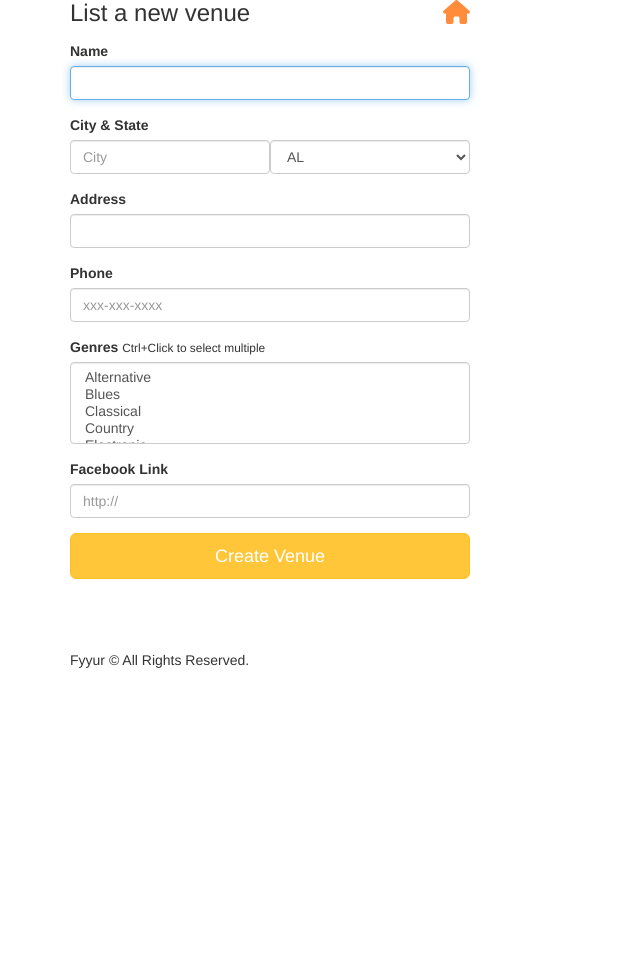
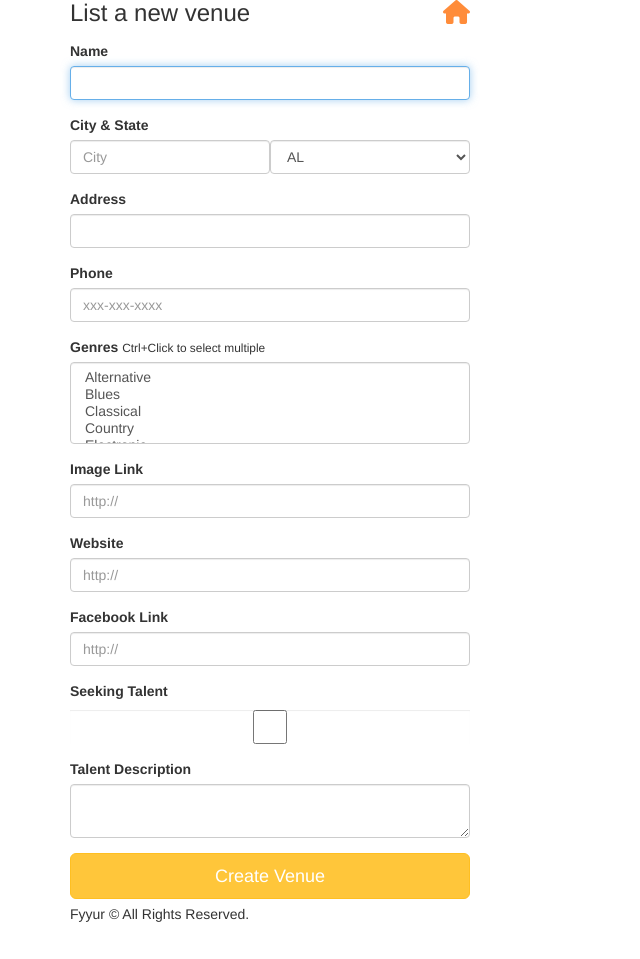
Before and after one commit to ProcureEminenceMB/Udacity-Project-Artist-Booking-Site, a Flask app: page /venues/create in a window 1280 px wide. Shown: the part 95-1054 px from the top of the page, without its empty margins (0-640 px from the left). Before the commit the page ends 763 px from the top, so only its background shows below. Run offline with Flask 2, Linux system fonts and the light colour scheme; some libraries are stand-ins or nearby versions.

Commit message:
feat: Add missing fields for venue form

```diff
--- a/forms.py
+++ b/forms.py
@@ -1,6 +1,6 @@
 from datetime import datetime
 from flask_wtf import Form
-from wtforms import StringField, SelectField, SelectMultipleField, DateTimeField
+from wtforms import StringField, SelectField, SelectMultipleField, DateTimeField, TextAreaField, BooleanField
 from wtforms.validators import DataRequired, AnyOf, URL
 
 class ShowForm(Form):
@@ -85,11 +85,7 @@
 	phone = StringField(
 		'phone'
 	)
-	image_link = StringField(
-		'image_link'
-	)
 	genres = SelectMultipleField(
-		# TODO implement enum restriction
 		'genres', validators=[DataRequired()],
 		choices=[
 			('Alternative', 'Alternative'),
@@ -113,8 +109,20 @@
 			('Other', 'Other'),
 		]
 	)
+	image_link = StringField(
+		'image_link'
+	)
+	website = StringField(
+		'website'
+	)
 	facebook_link = StringField(
 		'facebook_link', validators=[URL()]
+	)
+	seeking_talent = BooleanField(
+		'seeking_talent'
+	)
+	seeking_description = TextAreaField(
+		'seeking_description'
 	)
 
 class ArtistForm(Form):
@@ -181,14 +189,12 @@
 		]
 	)
 	phone = StringField(
-		# TODO implement validation logic for state
 		'phone'
 	)
 	image_link = StringField(
 		'image_link'
 	)
 	genres = SelectMultipleField(
-		# TODO implement enum restriction
 		'genres', validators=[DataRequired()],
 		choices=[
 			('Alternative', 'Alternative'),
@@ -213,8 +219,5 @@
 		]
 	)
 	facebook_link = StringField(
-		# TODO implement enum restriction
 		'facebook_link', validators=[URL()]
 	)
-
-# TODO IMPLEMENT NEW ARTIST FORM AND NEW SHOW FORM
--- a/templates/forms/new_venue.html
+++ b/templates/forms/new_venue.html
@@ -33,8 +33,24 @@
 				{{ form.genres(class_ = 'form-control', placeholder='Genres, separated by commas', autofocus = true) }}
 			</div>
 			<div class="form-group">
-				<label for="genres">Facebook Link</label>
+				<label for="image_link">Image Link</label>
+				{{ form.image_link(class_ = 'form-control', placeholder='http://', autofocus = true) }}
+			</div>
+			<div class="form-group">
+				<label for="website">Website</label>
+				{{ form.website(class_ = 'form-control', placeholder='http://', autofocus = true) }}
+			</div>
+			<div class="form-group">
+				<label for="facebook_link">Facebook Link</label>
 				{{ form.facebook_link(class_ = 'form-control', placeholder='http://', autofocus = true) }}
+			</div>
+			<div class="form-group">
+				<label for="seeking_talent">Seeking Talent</label>
+				{{ form.seeking_talent(class_ = 'form-control', autofocus = true) }}
+			</div>
+			<div class="form-group">
+				<label for="seeking_description">Talent Description</label>
+				{{ form.seeking_description(class_ = 'form-control', autofocus = true) }}
 			</div>
 			<input type="submit" value="Create Venue" class="btn btn-primary btn-lg btn-block">
 		</form>
```
